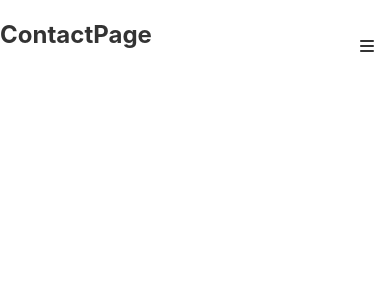
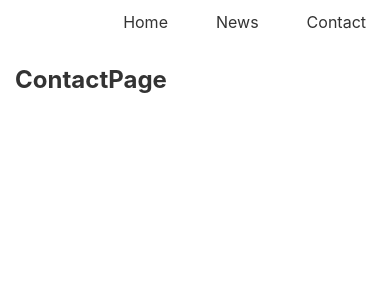
Before and after one commit to BinhNguyen3790/atomics, a React (Create React App) app: page /Contact in a window 390 px wide. Shown: the top 300 px of the page. Built offline with nearby package versions, Linux system fonts and the light colour scheme.

Commit message:
update code

```diff
--- a/src/assets/scss/app.scss
+++ b/src/assets/scss/app.scss
@@ -1,5 +1,19 @@
 .app {
   .pageContainer {
     padding-top: 45px;
+    padding-left: 50px;
+    padding-right: 50px;
+    @media screen and (max-width: 1024px) {
+      padding-left: 30px;
+      padding-right: 30px;
+    }
+    @media screen and (max-width: 768px) {
+      padding-left: 20px;
+      padding-right: 20px;
+    }
+    @media screen and (max-width: 480px) {
+      padding-left: 15px;
+      padding-right: 15px;
+    }
   }
 }
--- a/src/components/Navbar/Navbar.js
+++ b/src/components/Navbar/Navbar.js
@@ -4,7 +4,7 @@ import './styled.js';
 function Navbar() {
   return (
     <div className='boxNavbar'>
-      <a className='navbar-link' href='#'>
+      <a className='navbar-link' href='#0'>
         <i className="fa-solid fa-bars"></i>
       </a>
       <nav className='navbar'>
--- a/src/components/Navbar/Navbar.scss
+++ b/src/components/Navbar/Navbar.scss
@@ -17,12 +17,14 @@
 .boxNavbar {
   position: relative;
   .navbar-link {
+    display: none;
     position: absolute;
     right: 1rem;
     top: 1rem;
   }
   .navbar {
-    display: none;
+    // display: none;
+    display: flex;
     justify-content: flex-end;
     position: fixed;
     top: 0;
--- a/src/pages/Contact.js
+++ b/src/pages/Contact.js
@@ -1,6 +1,8 @@
 function Contact() {
   return (
-    <h2>ContactPage</h2>
+    <div className="pageContainer">
+      <h2>ContactPage</h2>
+    </div>
   )
 };
 export default Contact;
--- a/src/pages/News.js
+++ b/src/pages/News.js
@@ -1,6 +1,8 @@
 function News() {
   return (
-    <h2>NewsPage</h2>
+    <div className="pageContainer">
+      <h2>NewsPage</h2>
+    </div>
   )
 };
 export default News;
```
